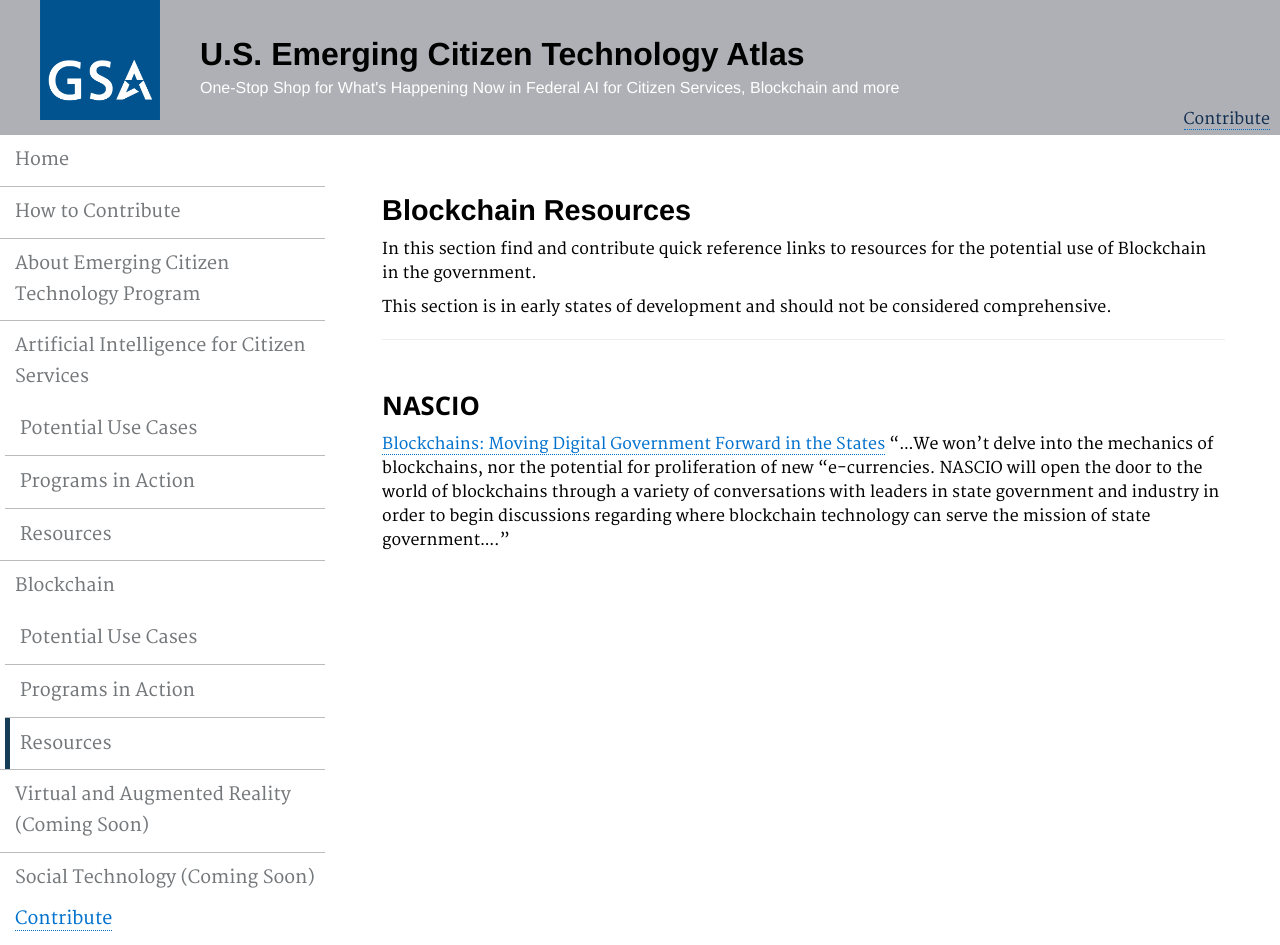
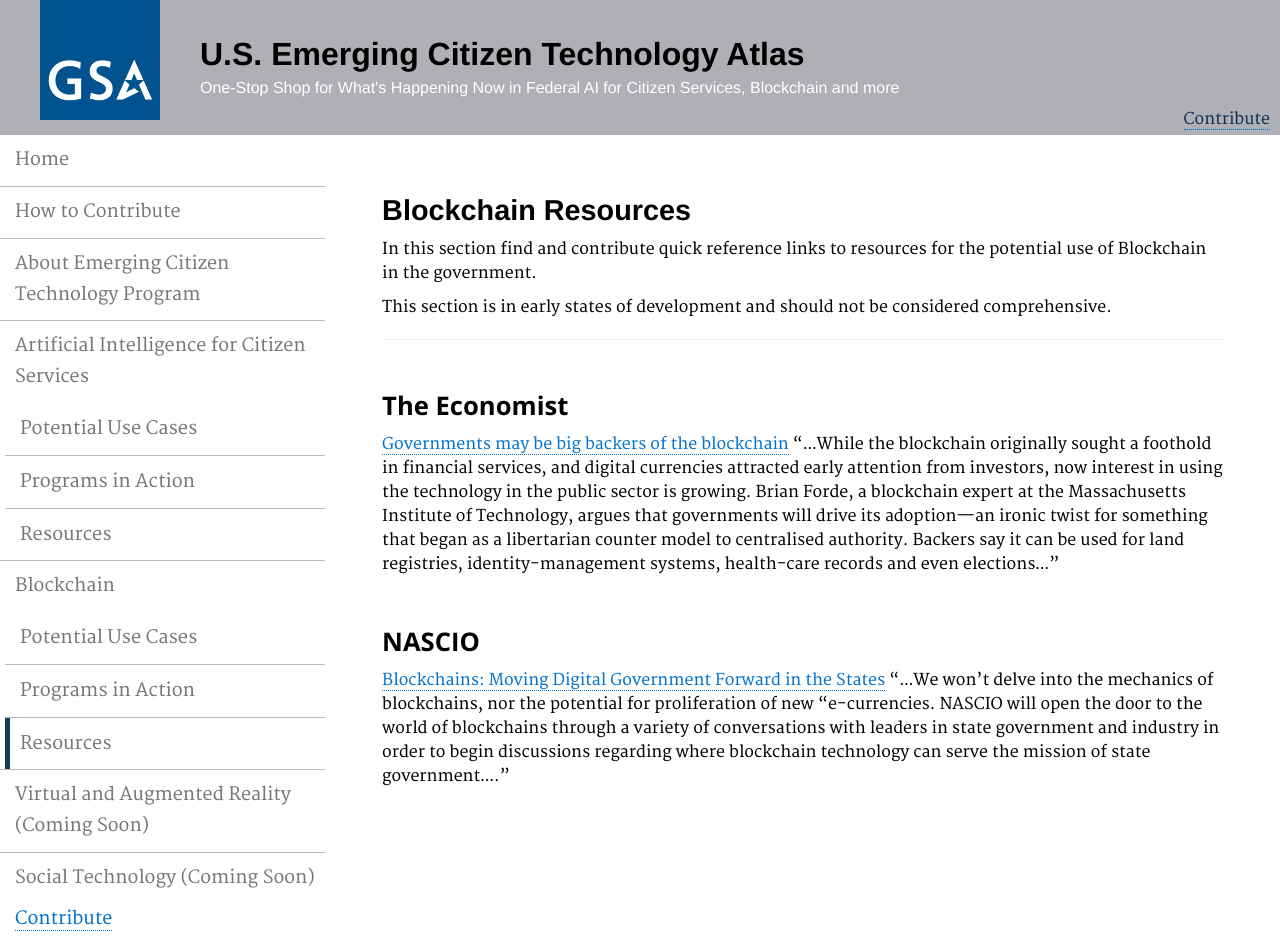
Before and after one commit to GSA/emerging-technology-atlas, a Jekyll site: the page built from pages/blockchain-resources.md, in a window 1280 px wide. Built offline with Jekyll 4.4.1, drawn with Linux system fonts in a browser that asks for light colours.

Commit message:
Update blockchain-resources.md

```diff
--- a/pages/blockchain-resources.md
+++ b/pages/blockchain-resources.md
@@ -13,5 +13,9 @@ This section is in early states of development and should not be considered comp
 
 ***
 
+### The Economist
+
+<a href="https://www.economist.com/news/business/21722869-anti-establishment-technology-faces-ironic-turn-fortune-governments-may-be-big-backers">Governments may be big backers of the blockchain</a> "...While the blockchain originally sought a foothold in financial services, and digital currencies attracted early attention from investors, now interest in using the technology in the public sector is growing. Brian Forde, a blockchain expert at the Massachusetts Institute of Technology, argues that governments will drive its adoption—an ironic twist for something that began as a libertarian counter model to centralised authority. Backers say it can be used for land registries, identity-management systems, health-care records and even elections..."
+
 ### NASCIO
 <a href="https://www.nascio.org/Portals/0/Publications/Documents/2017/NASCIO%20Blockchains%20in%20State%20Government.pdf?ver=2017-05-16-090507-033">Blockchains: Moving Digital Government Forward in the States</a> "...We won’t delve into the mechanics of blockchains, nor the potential for proliferation of new “e-currencies. NASCIO will open the door to the world of blockchains through a variety of conversations with leaders in state government and industry in order to begin discussions regarding where blockchain technology can serve the mission of state government...."
```
